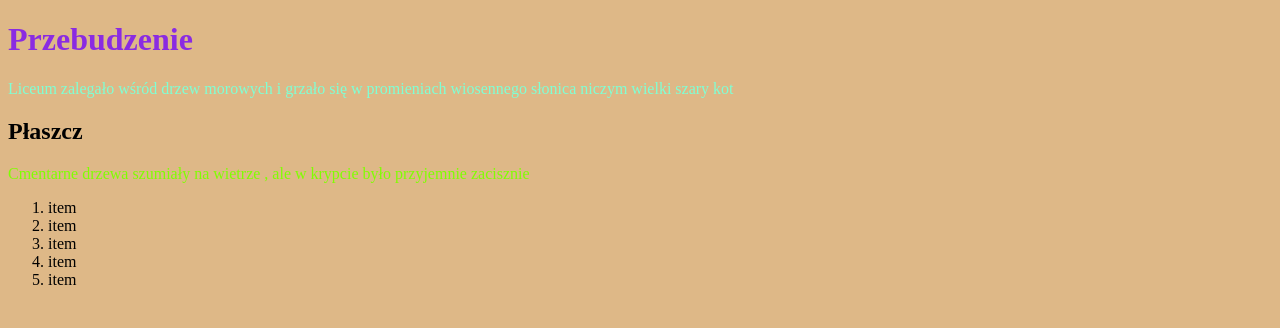
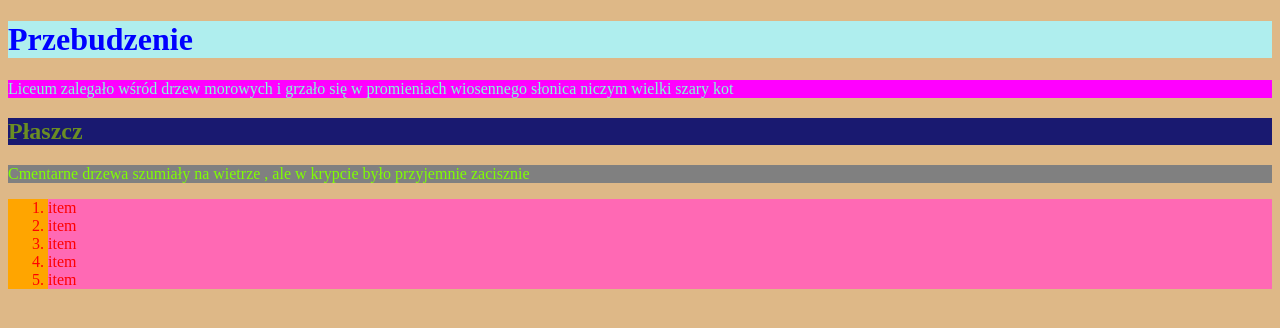
Before and after one commit to anennumen/kolorczcionkiitla, a plain HTML site: page index.html in a window 1280 px wide. Drawn offline with Linux system fonts and the light colour scheme; files that its build step writes are made by us from their sources.

Commit message:
zrobione

```diff
--- a/css/style.css
+++ b/css/style.css
@@ -1,12 +1,26 @@
 h1{
     color: blue;
+    background-color: paleturquoise;
 }
-h1{
-    color: blueviolet;
+h2{
+    color: olivedrab;
+    background-color: midnightblue;
 }
+
 p{
     color: aquamarine;
+    background-color: fuchsia;
 }
 p.drugi{
+    background-color: grey;
     color: chartreuse;
 }
+ol{
+    color: blueviolet;
+    background-color: orange;
+}
+li{
+    color: red;
+    background-color: hotpink;
+
+}
--- a/index.html
+++ b/index.html
@@ -3,14 +3,14 @@
 <head>
     <meta charset="UTF-8">
     <meta name="viewport" content="width=device-width, initial-scale=1.0">
-    <title>Document</title> <link rel="stylesheet" type="text/css" href="style.css">
+    <title>Document</title> <link rel="stylesheet" type="text/css" href="css/style.css">
 </head>
 <body>
-    <h1>Przebudzenie</h1>
-    <p>Liceum zalegało wśród drzew morowych i grzało się w promieniach wiosennego słonica niczym wielki szary kot
+    <h1 >Przebudzenie</h1>
+    <p >Liceum zalegało wśród drzew morowych i grzało się w promieniach wiosennego słonica niczym wielki szary kot
     </p>
-    <h2>Płaszcz</h2>
-    <p class="drugi">Cmentarne drzewa szumiały na wietrze , ale w krypcie było przyjemnie zacisznie</p>
+    <h2 >Płaszcz</h2>
+    <p  class="drugi">Cmentarne drzewa szumiały na wietrze , ale w krypcie było przyjemnie zacisznie</p>
     <ol>
         <li>item
         <li>item
```
